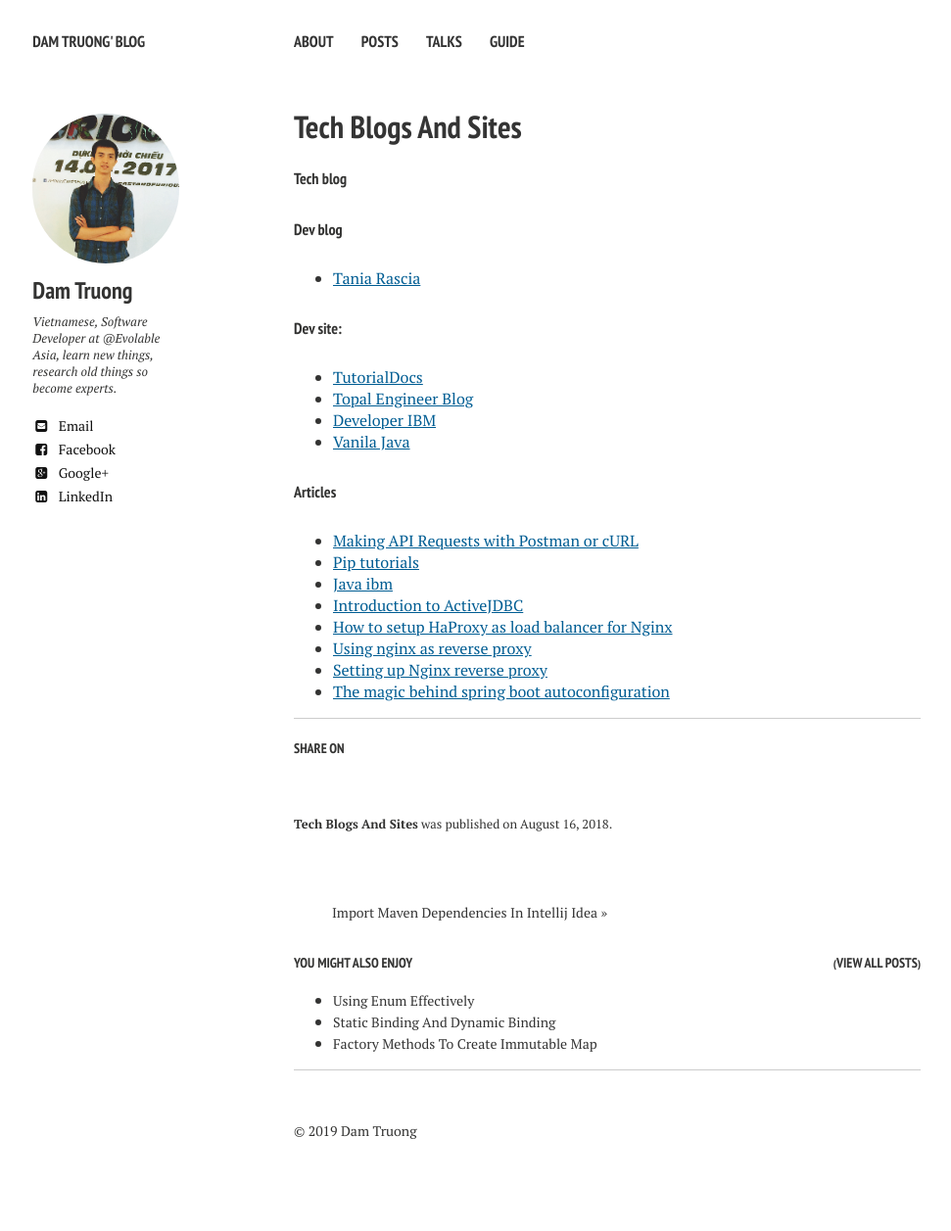
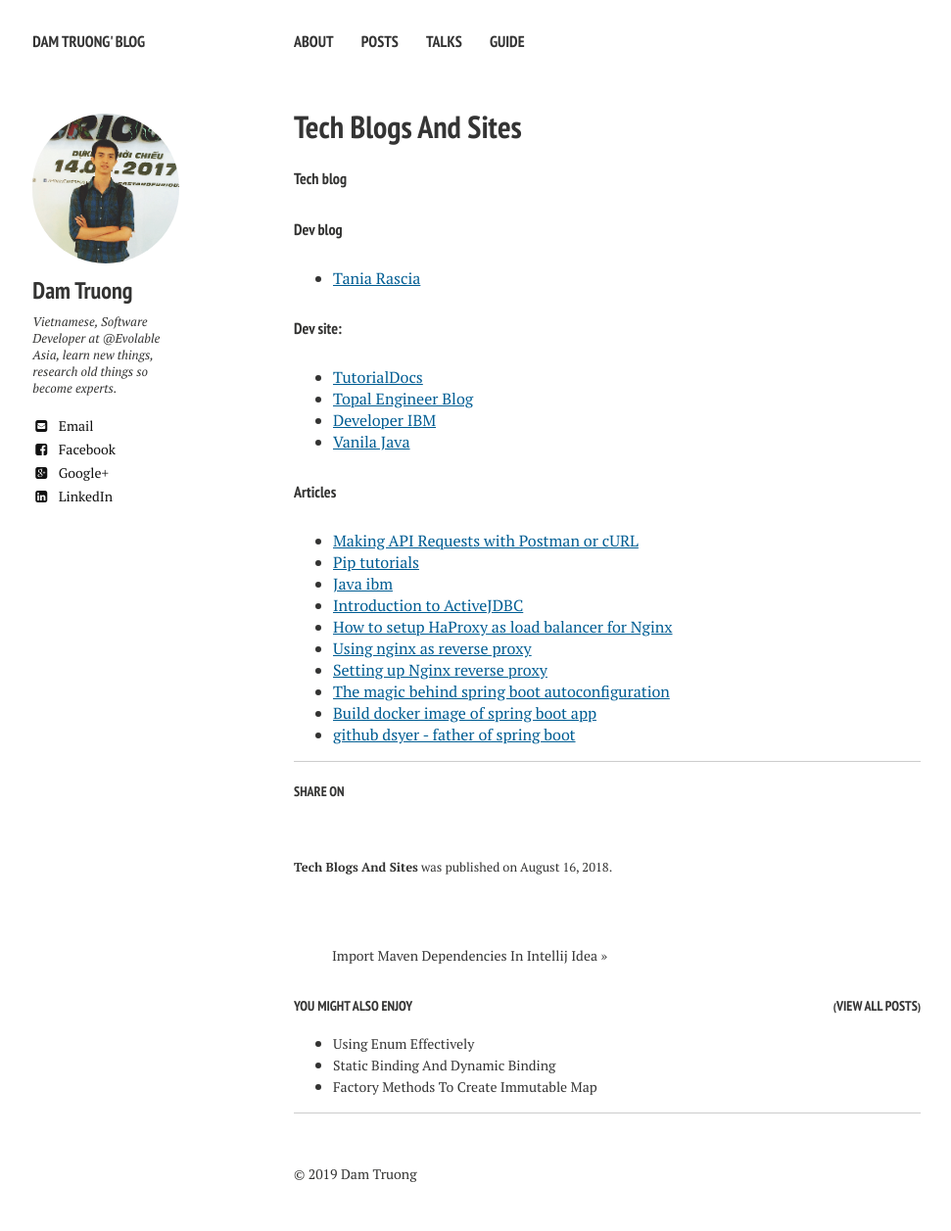
Before and after one commit to truongdam/truongdam.github.io, a Jekyll site: the page built from _posts/2018-08-16-tech-blogs-and-sites.md, in a window 1280 px wide. Shown: the whole page at 98% size, without its empty margins (20-991 px from the left). Built offline with Jekyll 4.4.1, drawn with Linux system fonts in a browser that asks for light colours; nearby versions of some CDN libraries; our own code applies the rules of GitHub Pages for plain Markdown files; before the commit the page ends 1213 px from its top, so only the background shows below that.

Commit message:
Update 2018-08-16-tech-blogs-and-sites.md

```diff
--- a/_posts/2018-08-16-tech-blogs-and-sites.md
+++ b/_posts/2018-08-16-tech-blogs-and-sites.md
@@ -21,3 +21,5 @@
 - [Using nginx as reverse proxy](https://jochen.kirstaetter.name/nginx-reverse-proxy/)
 - [Setting up Nginx reverse proxy](https://linuxize.com/post/nginx-reverse-proxy/)
 - [The magic behind spring boot autoconfiguration](https://aboullaite.me/the-magic-behind-the-magic-spring-boot-autoconfiguration/)
+- [Build docker image of spring boot app](https://geowarin.com/build-a-docker-image-of-your-spring-boot-app/)
+- [github dsyer - father of spring boot](https://github.com/dsyer)
```
